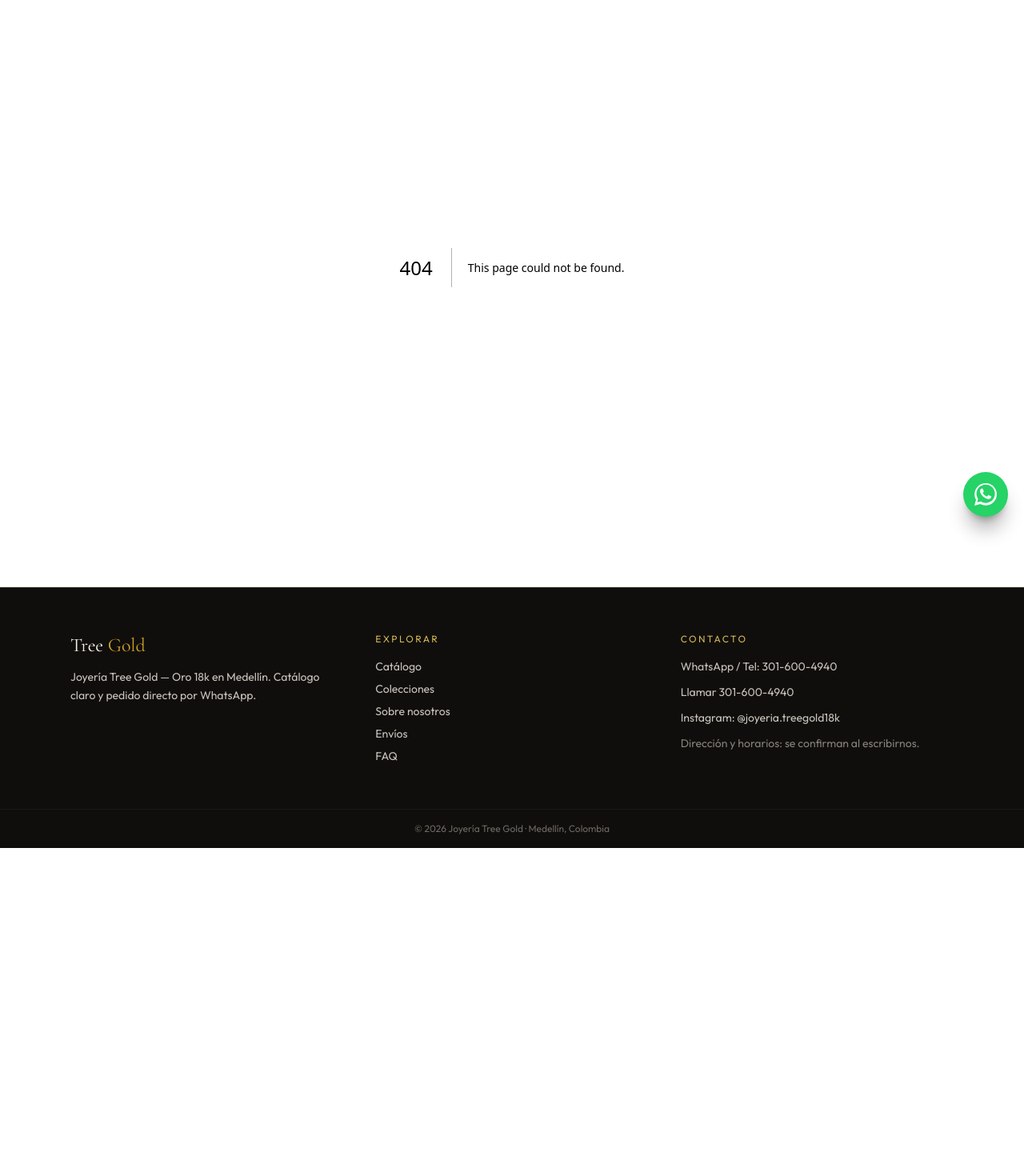
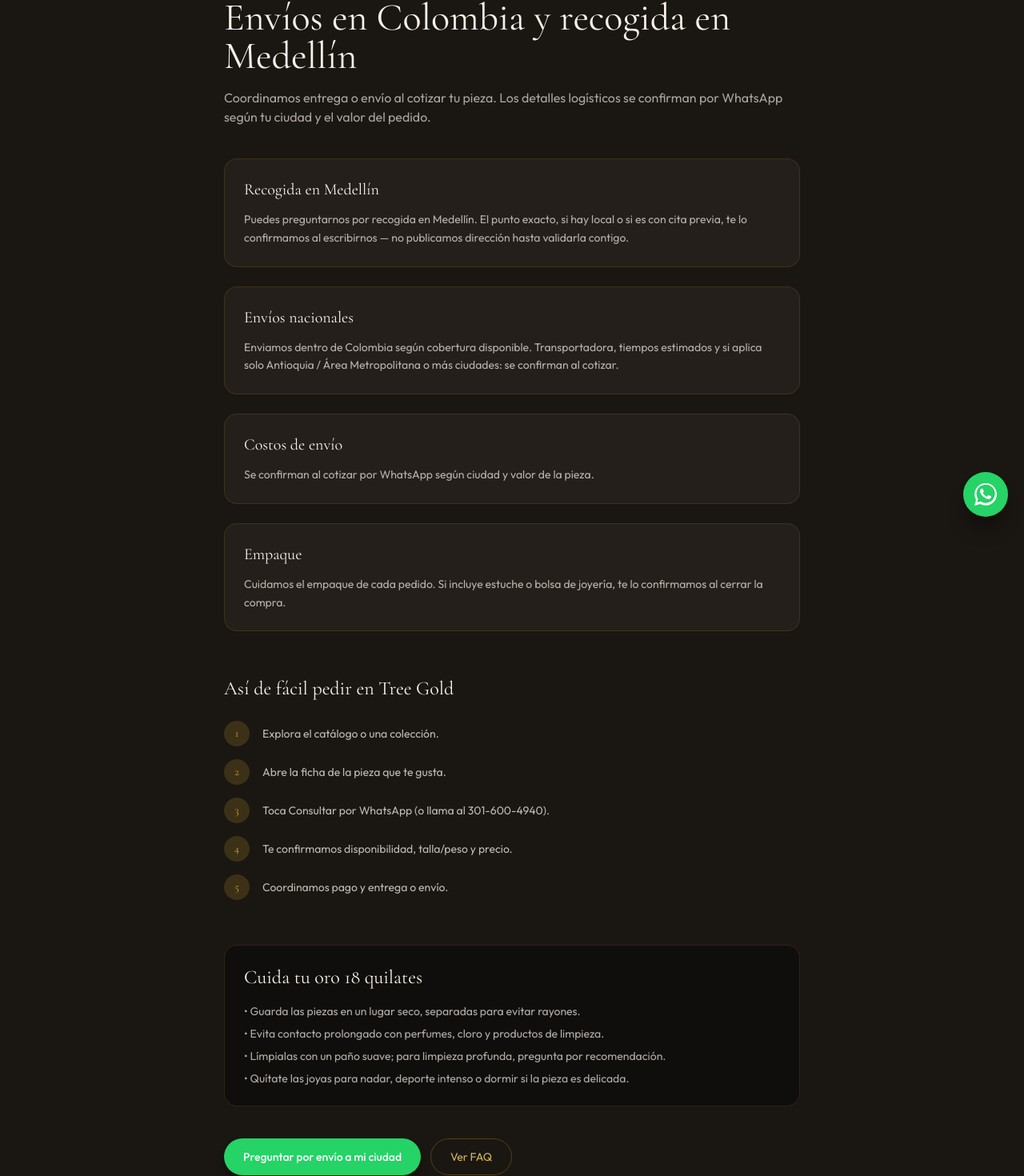
Before and after one commit to atctorre/tree-gold, a Next.js app: page /envios in a window 1280 px wide. Before the commit this address had no page. Shown: the part 134-1604 px from the top of the page at 80% size. Before the commit the page ends 1194 px from the top, so only its background shows below. Built offline with nearby package versions, Linux system fonts and the light colour scheme.

Commit message:
feat: envios and FAQ pages

```diff
--- /dev/null
+++ b/src/app/envios/page.tsx
@@ -0,0 +1,105 @@
+import type { Metadata } from "next";
+import Link from "next/link";
+import WhatsAppButton from "@/components/WhatsAppButton";
+import { PHONE_DISPLAY, WA_MESSAGES } from "@/lib/whatsapp";
+
+export const metadata: Metadata = {
+  title: "Envíos y garantías | Tree Gold Medellín",
+  description:
+    "Envíos en Colombia, recogida en Medellín y políticas de cambio y cuidado del oro 18k. Detalles se confirman por WhatsApp.",
+  openGraph: {
+    title: "Envíos y garantías | Tree Gold Medellín",
+    description: "Cómo enviar o recoger tu pieza en oro 18k. Cotiza por WhatsApp.",
+  },
+};
+
+export default function EnviosPage() {
+  return (
+    <div className="mx-auto max-w-3xl px-4 py-12 sm:px-6 sm:py-16">
+      <h1 className="font-serif text-4xl text-cream sm:text-5xl">
+        Envíos en Colombia y recogida en Medellín
+      </h1>
+      <p className="mt-4 text-cream/65">
+        Coordinamos entrega o envío al cotizar tu pieza. Los detalles logísticos se confirman por
+        WhatsApp según tu ciudad y el valor del pedido.
+      </p>
+
+      <div className="mt-10 space-y-6">
+        <article className="rounded-2xl border border-gold/15 bg-charcoal-soft p-6">
+          <h2 className="font-serif text-xl text-cream">Recogida en Medellín</h2>
+          <p className="mt-3 text-sm leading-relaxed text-cream/70">
+            Puedes preguntarnos por recogida en Medellín. El punto exacto, si hay local o si es con
+            cita previa, te lo confirmamos al escribirnos — no publicamos dirección hasta validarla
+            contigo.
+          </p>
+        </article>
+
+        <article className="rounded-2xl border border-gold/15 bg-charcoal-soft p-6">
+          <h2 className="font-serif text-xl text-cream">Envíos nacionales</h2>
+          <p className="mt-3 text-sm leading-relaxed text-cream/70">
+            Enviamos dentro de Colombia según cobertura disponible. Transportadora, tiempos
+            estimados y si aplica solo Antioquia / Área Metropolitana o más ciudades: se confirman
+            al cotizar.
+          </p>
+        </article>
+
+        <article className="rounded-2xl border border-gold/15 bg-charcoal-soft p-6">
+          <h2 className="font-serif text-xl text-cream">Costos de envío</h2>
+          <p className="mt-3 text-sm leading-relaxed text-cream/70">
+            Se confirman al cotizar por WhatsApp según ciudad y valor de la pieza.
+          </p>
+        </article>
+
+        <article className="rounded-2xl border border-gold/15 bg-charcoal-soft p-6">
+          <h2 className="font-serif text-xl text-cream">Empaque</h2>
+          <p className="mt-3 text-sm leading-relaxed text-cream/70">
+            Cuidamos el empaque de cada pedido. Si incluye estuche o bolsa de joyería, te lo
+            confirmamos al cerrar la compra.
+          </p>
+        </article>
+      </div>
+
+      <section className="mt-14">
+        <h2 className="font-serif text-2xl text-cream">Así de fácil pedir en Tree Gold</h2>
+        <ol className="mt-6 space-y-4">
+          {[
+            "Explora el catálogo o una colección.",
+            "Abre la ficha de la pieza que te gusta.",
+            `Toca Consultar por WhatsApp (o llama al ${PHONE_DISPLAY}).`,
+            "Te confirmamos disponibilidad, talla/peso y precio.",
+            "Coordinamos pago y entrega o envío.",
+          ].map((step, i) => (
+            <li key={step} className="flex gap-4 text-sm text-cream/75">
+              <span className="flex h-8 w-8 shrink-0 items-center justify-center rounded-full bg-gold/20 font-serif text-gold">
+                {i + 1}
+              </span>
+              <span className="pt-1.5">{step}</span>
+            </li>
+          ))}
+        </ol>
+      </section>
+
+      <section className="mt-14 rounded-2xl border border-gold/15 bg-charcoal-deep p-6">
+        <h2 className="font-serif text-2xl text-cream">Cuida tu oro 18 quilates</h2>
+        <ul className="mt-4 space-y-2 text-sm text-cream/70">
+          <li>• Guarda las piezas en un lugar seco, separadas para evitar rayones.</li>
+          <li>• Evita contacto prolongado con perfumes, cloro y productos de limpieza.</li>
+          <li>• Límpialas con un paño suave; para limpieza profunda, pregunta por recomendación.</li>
+          <li>• Quítate las joyas para nadar, deporte intenso o dormir si la pieza es delicada.</li>
+        </ul>
+      </section>
+
+      <div className="mt-10 flex flex-wrap gap-3">
+        <WhatsAppButton message={WA_MESSAGES.shipping} variant="whatsapp">
+          Preguntar por envío a mi ciudad
+        </WhatsAppButton>
+        <Link
+          href="/faq"
+          className="inline-flex items-center rounded-full border border-gold/30 px-6 py-3 text-sm text-gold-soft hover:border-gold hover:text-gold"
+        >
+          Ver FAQ
+        </Link>
+      </div>
+    </div>
+  );
+}
--- /dev/null
+++ b/src/app/faq/page.tsx
@@ -0,0 +1,88 @@
+import type { Metadata } from "next";
+import WhatsAppButton from "@/components/WhatsAppButton";
+import { PHONE_DISPLAY, WA_MESSAGES } from "@/lib/whatsapp";
+
+export const metadata: Metadata = {
+  title: "Preguntas frecuentes | Tree Gold Joyería 18k",
+  description:
+    "Resolvemos dudas sobre quilates, autenticidad, cuidados, envíos a Antioquia y cómo pedir por WhatsApp.",
+  openGraph: {
+    title: "FAQ | Tree Gold Joyería 18k",
+    description: "Quilates, envíos, tallas y pedidos por WhatsApp.",
+  },
+};
+
+const faqs = [
+  {
+    q: "¿Todas las piezas son en oro 18k?",
+    a: "Sí, nuestro enfoque es la joyería en oro 18 quilates. En cada ficha lo indicamos; si una pieza tiene detalle distinto, te lo aclaramos antes de cerrar la compra.",
+  },
+  {
+    q: "¿Los precios están en la página?",
+    a: "El precio lo confirmamos por WhatsApp o teléfono según peso, talla y disponibilidad del momento. Así te damos una cotización exacta, sin sorpresas.",
+  },
+  {
+    q: "¿Hacen envíos fuera de Medellín?",
+    a: "Enviamos dentro de Colombia según cobertura disponible. El costo y el tiempo se confirman al cotizar. También puedes preguntar por recogida en Medellín; modalidad y punto exacto te los confirmamos al escribirnos.",
+  },
+  {
+    q: "¿Cómo sé que es oro auténtico?",
+    a: `Trabajamos oro 18k. Sobre factura, certificado o marcaje en la pieza, te explicamos el detalle de cada pedido al escribirnos al ${PHONE_DISPLAY}.`,
+  },
+  {
+    q: "¿Puedo cambiar la talla de un anillo?",
+    a: "La política de cambio de talla depende del modelo. Escríbenos con la ficha de la pieza y te orientamos con honestidad antes de cerrar.",
+  },
+  {
+    q: "¿Cuánto se demora un pedido por encargo?",
+    a: "Depende de la pieza y del stock. Al escribirnos te damos un tiempo estimado honesto antes de que pagues.",
+  },
+  {
+    q: "¿Atención solo por Instagram?",
+    a: `No. Además de @joyeria.treegold18k, puedes escribir o llamar al ${PHONE_DISPLAY} y usar este sitio para ver el catálogo completo sin depender del algoritmo.`,
+  },
+  {
+    q: "¿Qué pasa si la página o una pieza ya no está disponible?",
+    a: "El stock se mueve. Si una ficha quedó desactualizada, te lo decimos de una y te mostramos alternativas similares en oro 18k.",
+  },
+];
+
+export default function FaqPage() {
+  return (
+    <div className="mx-auto max-w-3xl px-4 py-12 sm:px-6 sm:py-16">
+      <h1 className="font-serif text-4xl text-cream sm:text-5xl">Preguntas frecuentes</h1>
+      <p className="mt-4 text-cream/65">
+        Dudas sobre quilates, autenticidad, cuidados, envíos y cómo pedir por WhatsApp.
+      </p>
+
+      <div className="mt-10 space-y-3">
+        {faqs.map((item) => (
+          <details
+            key={item.q}
+            className="group rounded-2xl border border-gold/15 bg-charcoal-soft open:border-gold/35"
+          >
+            <summary className="cursor-pointer list-none px-5 py-4 font-medium text-cream marker:content-none [&::-webkit-details-marker]:hidden">
+              <span className="flex items-start justify-between gap-4">
+                <span>{item.q}</span>
+                <span className="text-gold transition group-open:rotate-45">+</span>
+              </span>
+            </summary>
+            <p className="border-t border-gold/10 px-5 py-4 text-sm leading-relaxed text-cream/70">
+              {item.a}
+            </p>
+          </details>
+        ))}
+      </div>
+
+      <div className="mt-12 rounded-2xl border border-gold/25 bg-charcoal-deep px-6 py-8 text-center">
+        <p className="font-serif text-2xl text-cream">¿No encontraste tu respuesta?</p>
+        <p className="mt-2 text-sm text-cream/60">Escríbenos y te orientamos de una.</p>
+        <div className="mt-6 flex justify-center">
+          <WhatsAppButton message={WA_MESSAGES.advisor} variant="whatsapp">
+            Hablar con un asesor
+          </WhatsAppButton>
+        </div>
+      </div>
+    </div>
+  );
+}
```
